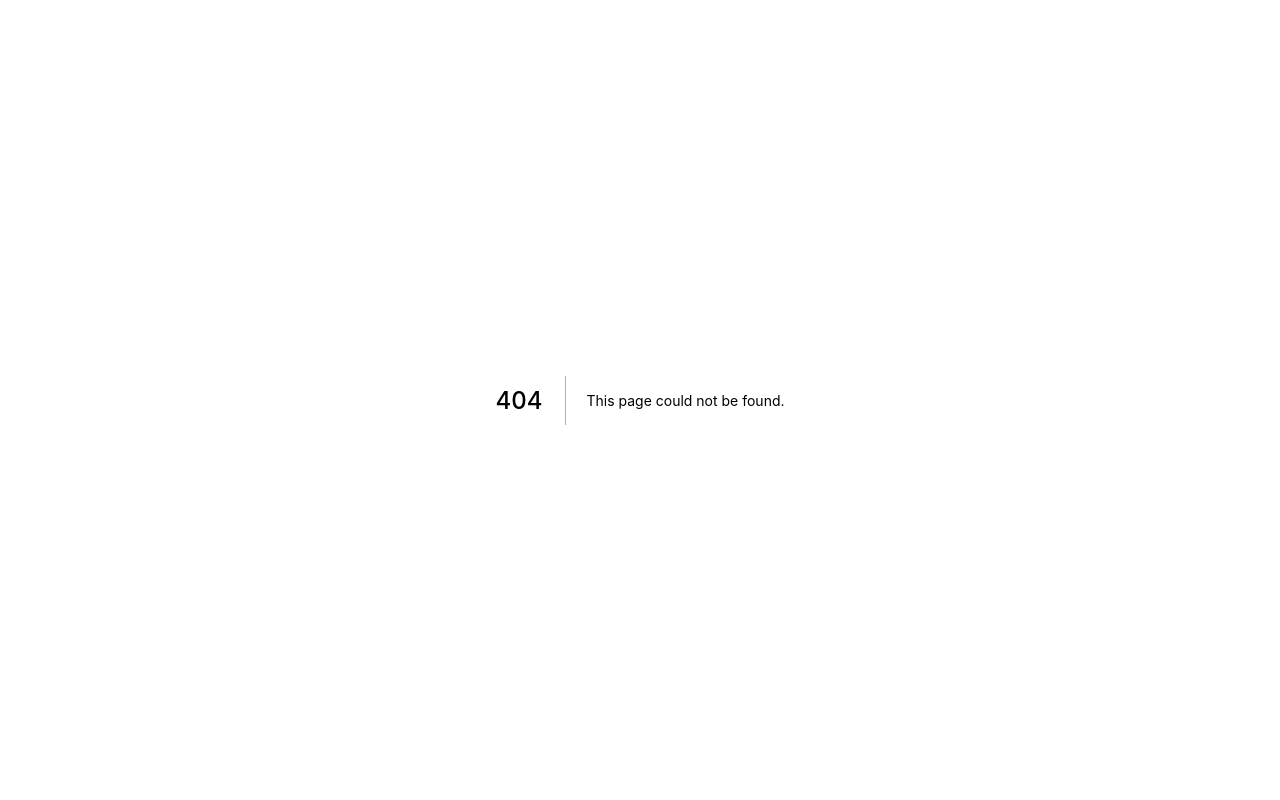
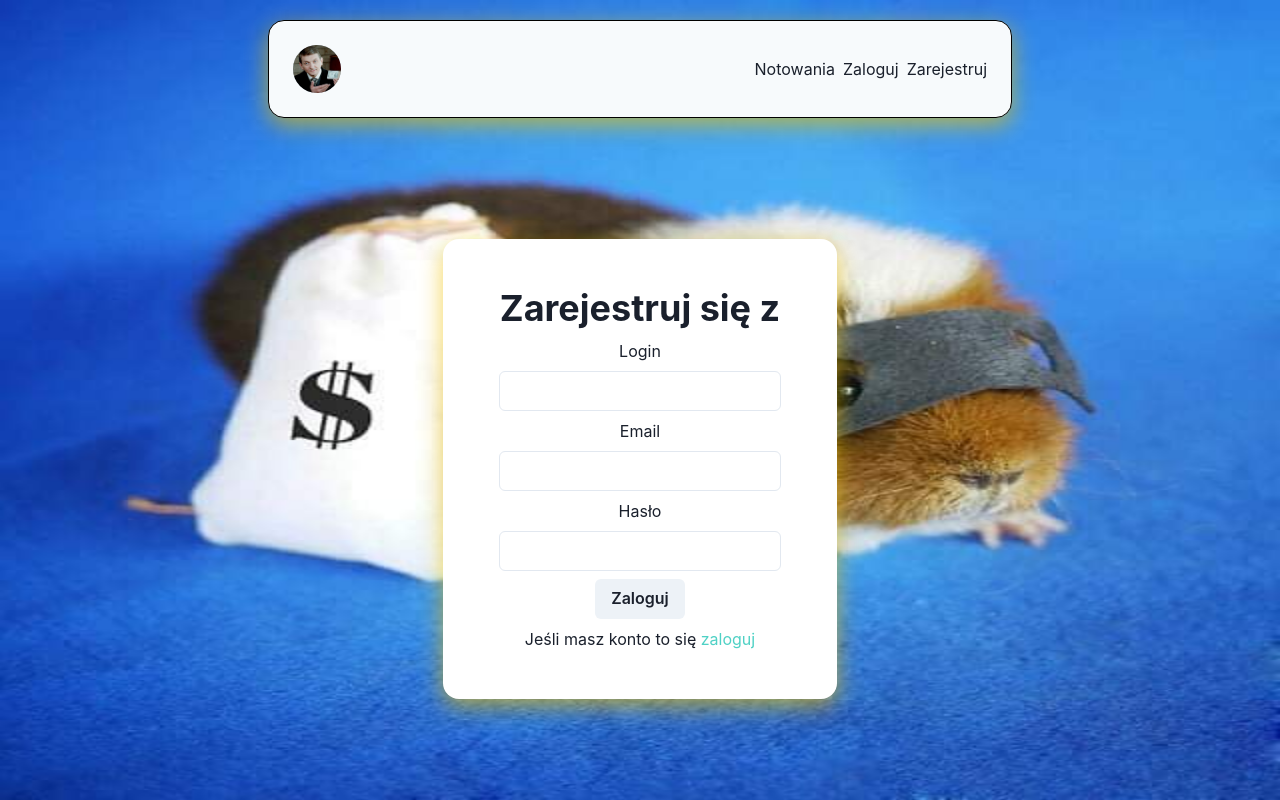
Before and after one commit to StocksApp/frontend-next, a Next.js app: page /sign-up in a window 1280 px wide. Before the commit this address had no page. Built offline with nearby package versions, Linux system fonts and the light colour scheme.

Commit message:
Added dummy registration

```diff
--- /dev/null
+++ b/components/molecules/Card.tsx
@@ -0,0 +1,17 @@
+import React, { ComponentPropsWithoutRef } from 'react';
+import { VStack } from '@chakra-ui/react';
+
+const Card = (props: ComponentPropsWithoutRef<typeof VStack>) => {
+  return (
+    <VStack
+      bg="white"
+      px="14"
+      py="12"
+      boxShadow="0px 7px 23px #f0c000aa"
+      borderRadius="16"
+      {...props}
+    ></VStack>
+  );
+};
+
+export default Card;
--- a/components/organisms/FloatingHeader.tsx
+++ b/components/organisms/FloatingHeader.tsx
@@ -11,7 +11,7 @@ import Link from 'next/link';
 
 const FloatingHeader = () => {
   return (
-    <Center pos="sticky" w="100vw" top="5" zIndex={1}>
+    <Center pos="sticky" w="100vw" p="5" zIndex={1}>
       <Flex
         w="60%"
         bg="gray.50"
@@ -27,13 +27,13 @@ const FloatingHeader = () => {
         </Link>
         <Spacer />
         <HStack>
-          <Link href="/stocks" passHref>
+          <Link href="stocks" passHref>
             <ChakraLink>Notowania</ChakraLink>
           </Link>
           <Link href="login" passHref>
             <ChakraLink>Zaloguj</ChakraLink>
           </Link>
-          <Link href="sign_up" passHref>
+          <Link href="sign-up" passHref>
             <ChakraLink>Zarejestruj</ChakraLink>
           </Link>
         </HStack>
--- /dev/null
+++ b/pages/sign-up.tsx
@@ -0,0 +1,50 @@
+import { NextPage } from 'next';
+import FloatingHeader from '../components/organisms/FloatingHeader';
+import {
+  Center,
+  Heading,
+  Text,
+  Input,
+  Button,
+  useToast,
+  Box,
+  Link,
+  Flex,
+} from '@chakra-ui/react';
+import Image from 'next/image';
+import NextLink from 'next/link';
+import Card from '../components/molecules/Card';
+
+const Login: NextPage = () => {
+  const toast = useToast();
+  return (
+    <Flex h="100vh" direction="column">
+      <FloatingHeader />
+      <Box zIndex={-1}>
+        <Image src="/static/homik.jpg" layout="fill" alt="Hamsterdam" />
+      </Box>
+      <Center flexGrow={1} boxSizing="content-box">
+        <Card>
+          <Heading>Zarejestruj się z</Heading>
+          <Text>Login</Text>
+          <Input />
+          <Text>Email</Text>
+          <Input />
+          <Text>Hasło</Text>
+          <Input />
+          <Button onClick={() => toast({ title: 'Jeszcze nie teraz' })}>
+            Zaloguj
+          </Button>
+          <Text>
+            Jeśli masz konto to się{' '}
+            <NextLink href="/login">
+              <Link color="teal.300">zaloguj</Link>
+            </NextLink>
+          </Text>
+        </Card>
+      </Center>
+    </Flex>
+  );
+};
+
+export default Login;
```
Also changed, not shown: public/static/homik.jpg (added), public/static/zaba.jpeg (added).
